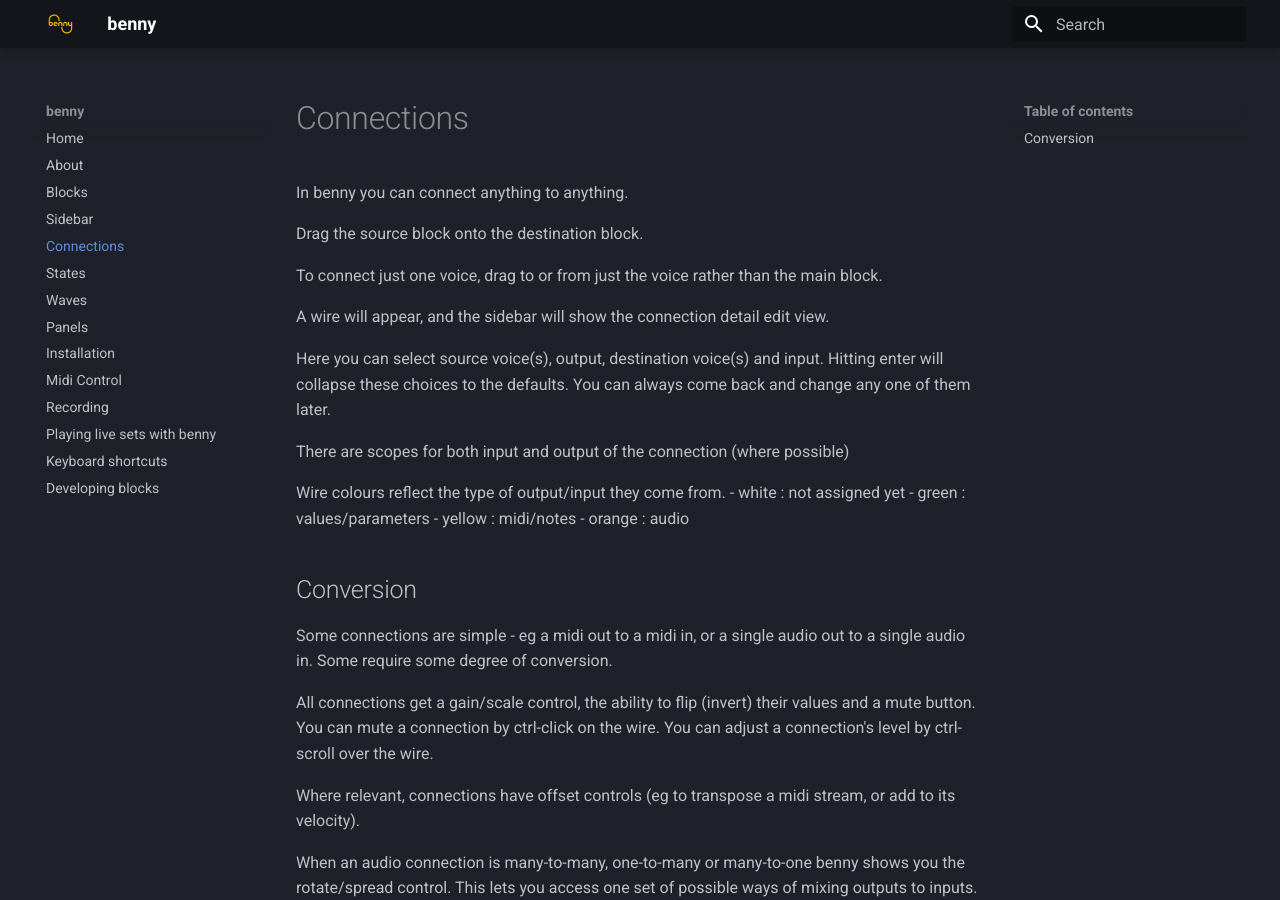
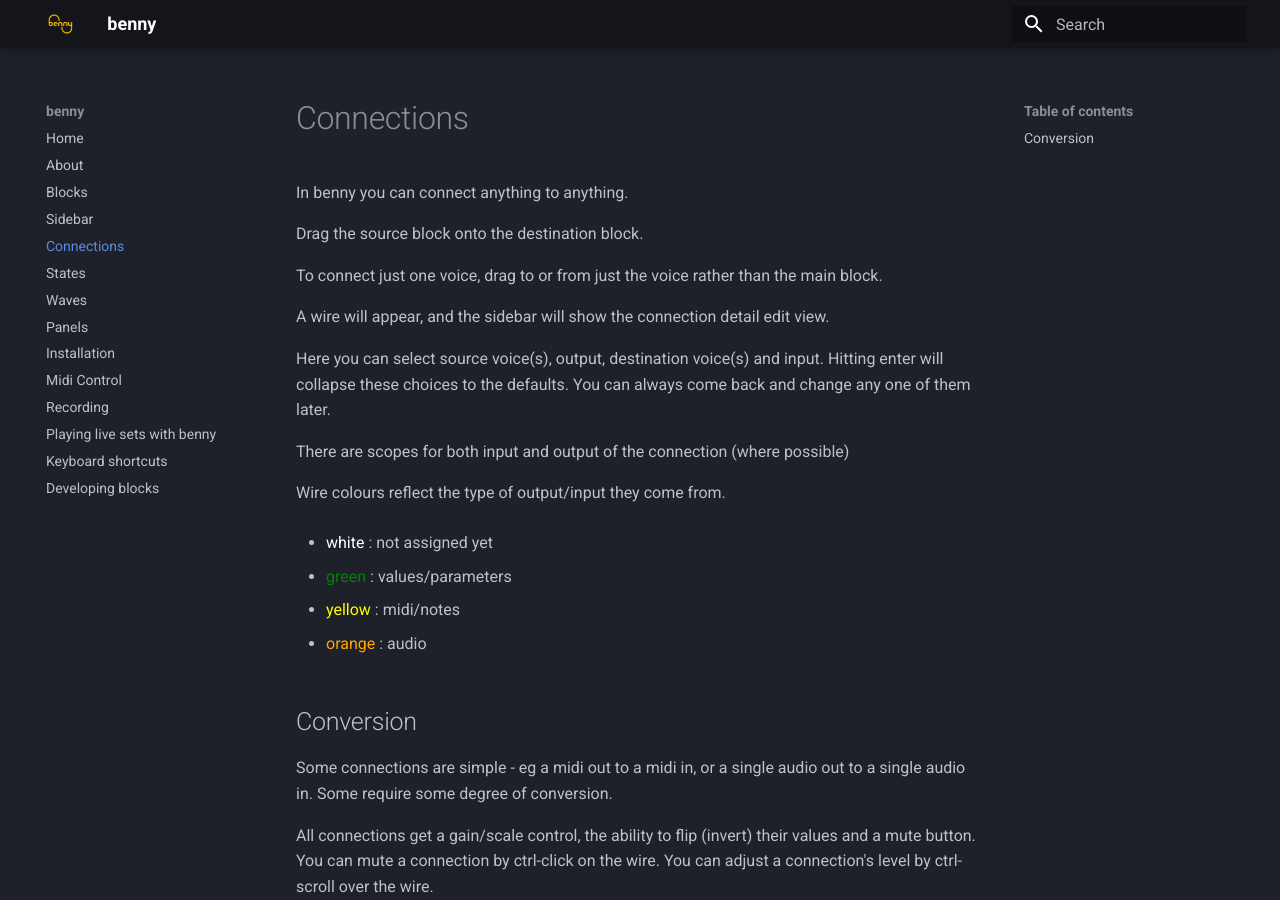
Before and after one commit to playbenny/benny_manual, an MkDocs documentation site: the page built from docs/connections.md, in a window 1280 px wide and 900 px high. Built offline with MkDocs 1.6.1 and Material for MkDocs 9.7.7, drawn with Linux system fonts in a browser that asks for light colours.

Commit message:
Update connections.md

```diff
--- a/docs/connections.md
+++ b/docs/connections.md
@@ -11,10 +11,14 @@
 There are scopes for both input and output of the connection (where possible)
 
 Wire colours reflect the type of output/input they come from.
-- white : not assigned yet
-- green : values/parameters
-- yellow : midi/notes
-- orange : audio
+
+- <span style="color:white">white</span> : not assigned yet
+
+- <span style="color:green">green</span> : values/parameters
+
+- <span style="color:yellow">yellow</span> : midi/notes
+
+- <span style="color:orange">orange</span> : audio
 
 ## Conversion
 
```
